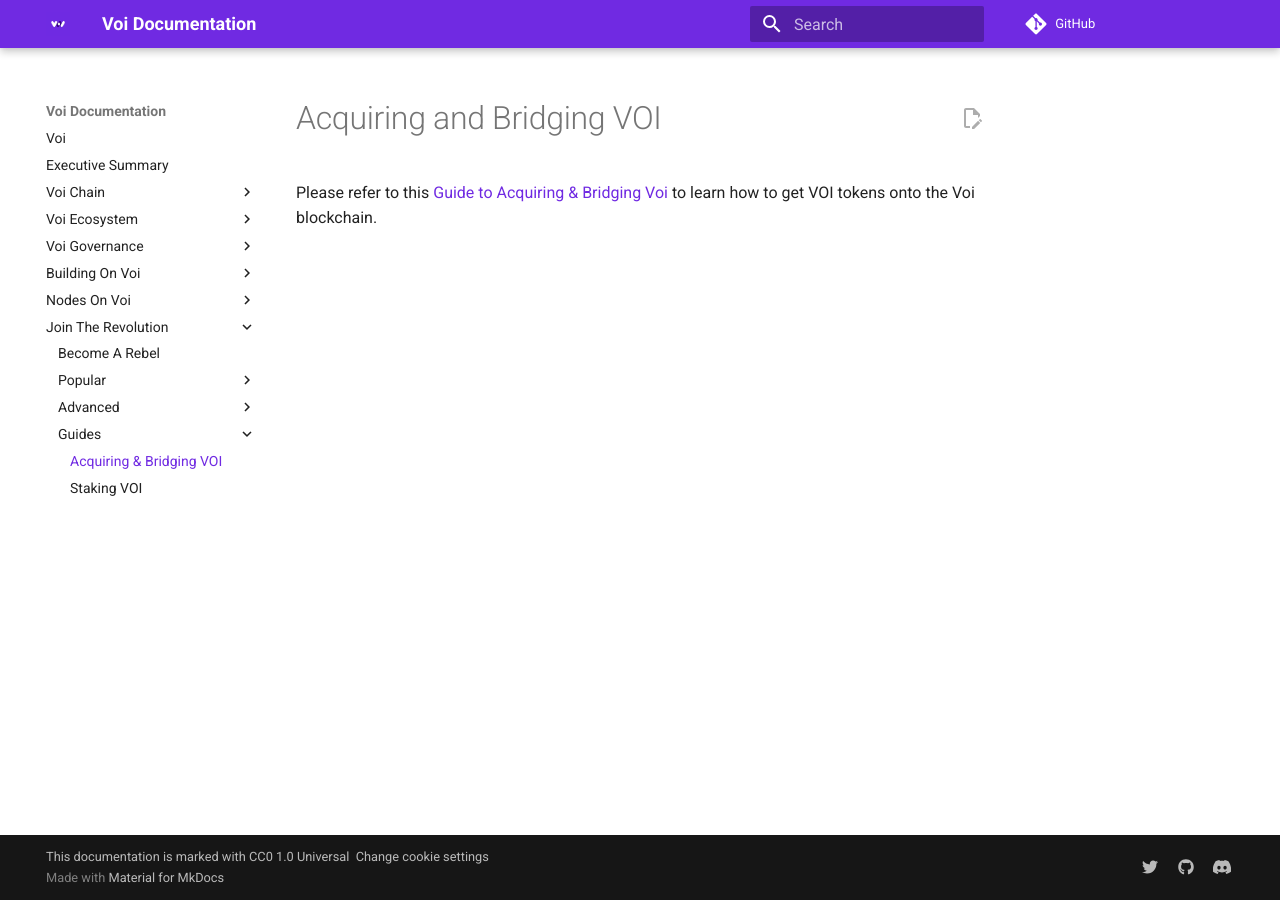
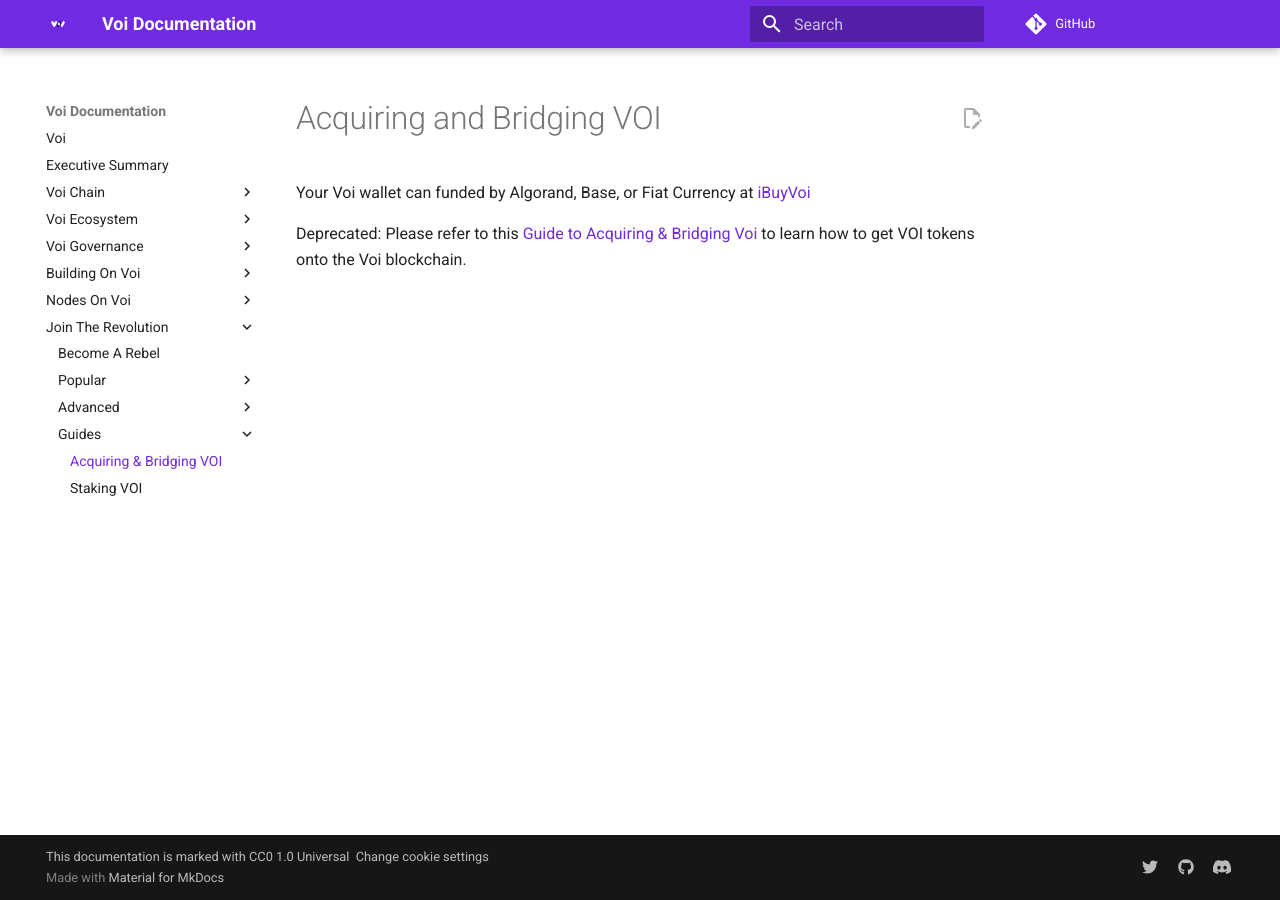
Before and after one commit to VoiNetwork/learn-more, an MkDocs documentation site: the page built from docs/guides/acquiring-and-bridging.md, in a window 1280 px wide. Built offline with MkDocs 1.6.1 and Material for MkDocs 9.7.7, drawn with Linux system fonts in a browser that asks for light colours; plug-ins that fetch from the network failed and are left out; comment, search, counter and statistics services are not loaded.

Commit message:
Update acquiring-and-bridging.md (#9)
Deprecate old guide. Add iBuyVoi.

```diff
--- a/docs/guides/acquiring-and-bridging.md
+++ b/docs/guides/acquiring-and-bridging.md
@@ -1,4 +1,6 @@
 # Acquiring and Bridging VOI
 
+Your Voi wallet can funded by Algorand, Base, or Fiat Currency at [iBuyVoi](https://www.ibuyvoi.com/)
 
+Deprecated:
 Please refer to this [Guide to Acquiring & Bridging Voi](https://docs.google.com/document/d/1rOLdlhbLGGa9QNcaff8EG3FidOlopTC1JZtzkLsYPn0/edit) to learn how to get VOI tokens onto the Voi blockchain.
```
